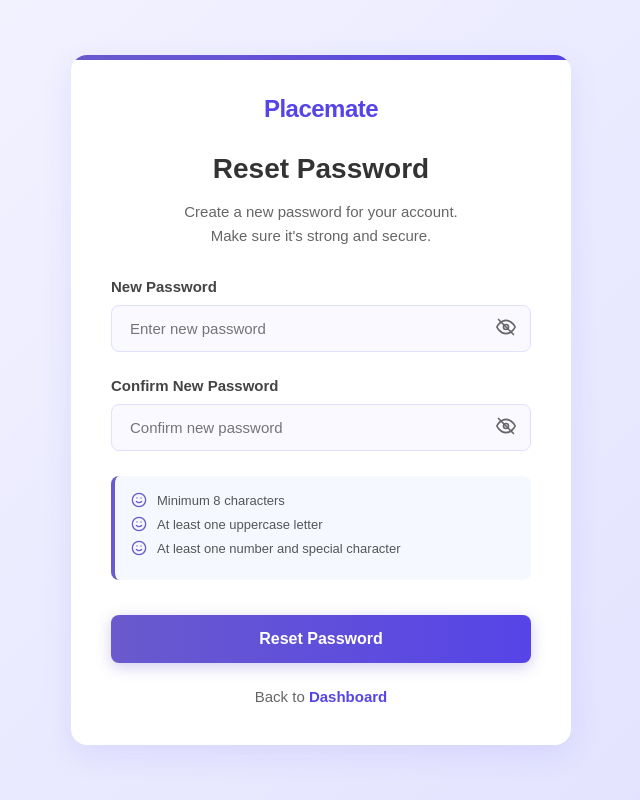
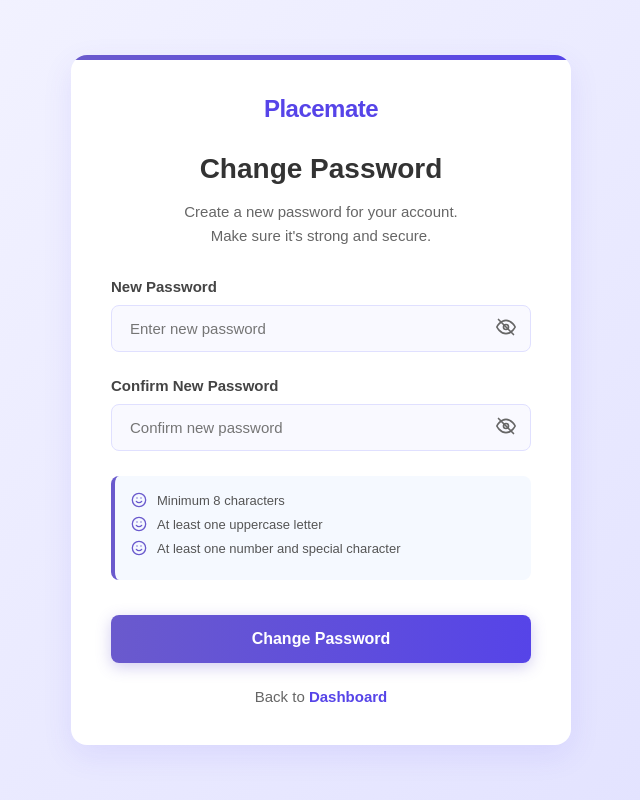
Before and after one commit to parthivppatel/placemate, a Django app: template templates/profile_reset_password.html in a window 1280 px wide. Shown: the whole page, without its empty margins (319-959 px from the left). Run offline with Django 4.2, Linux system fonts and the light colour scheme; the template is opened without the code that fills it, so the values that code supplies are empty.

Commit message:
profile change password

```diff
--- a/templates/profile_reset_password.html
+++ b/templates/profile_reset_password.html
@@ -3,7 +3,7 @@
 <head>
     <meta charset="UTF-8">
     <meta name="viewport" content="width=device-width, initial-scale=1.0">
-    <title>Placemate - Reset Password</title>
+    <title>Placemate - Change Password</title>
     <style>
         * {
             margin: 0;
@@ -222,7 +222,7 @@
                 <div class="logo-text">Placemate</div>
             </div>
 
-            <h1>Reset Password</h1>
+            <h1>Change Password</h1>
             <p class="sub-text">Create a new password for your account.<br>Make sure it's strong and secure.</p>
 
             <!-- Display messages -->
@@ -296,7 +296,7 @@
                     </div>
                 </div>
 
-                <button class="reset-btn" id="reset-btn" type="submit">Reset Password</button>
+                <button class="reset-btn" id="reset-btn" type="submit">Change Password</button>
             </form>
 
             <div class="back-link">
```
